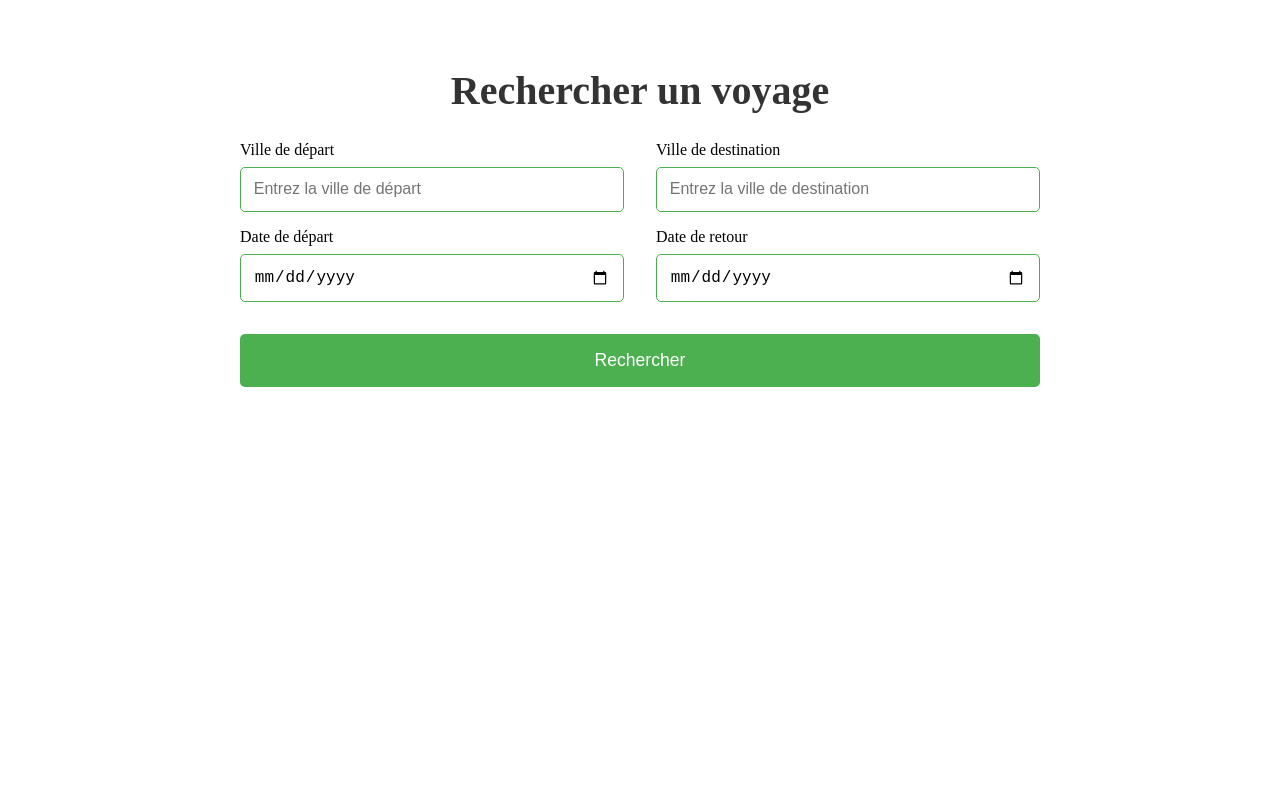
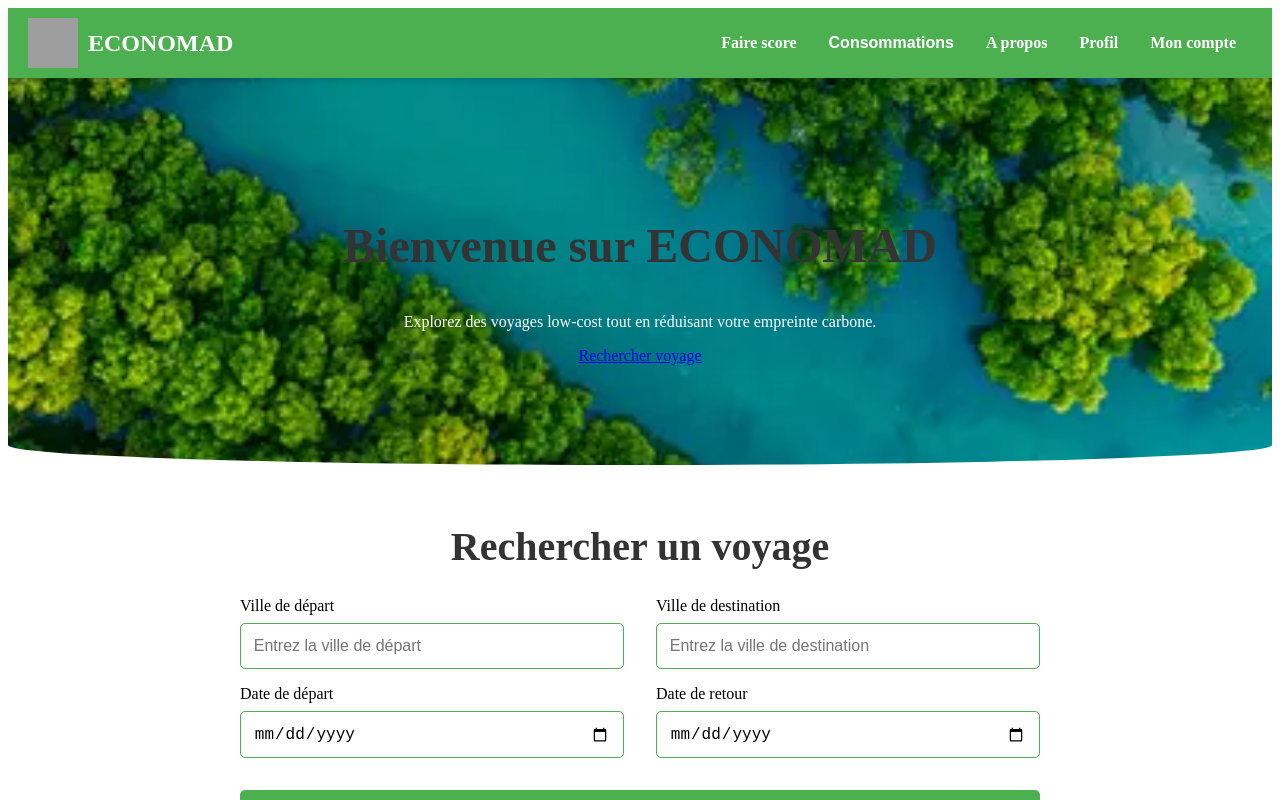
Before and after one commit to Projet-DEVOPS-GMT/economad-front, a Vue app: page /recherche in a window 1280 px wide. Shown: the top 800 px of the page. Built offline with nearby package versions, Linux system fonts and the light colour scheme; grey boxes are pictures that could not be loaded.

Commit message:
update profil css

```diff
--- a/src/components/Header.vue
+++ b/src/components/Header.vue
@@ -6,7 +6,7 @@
     </div>
     <nav class="nav-bar">
       <router-link to="/faire-score" class="nav-item">Faire score</router-link>
-      <router-link to="/profile" class="nav-item">Mon profil</router-link>
+
       <div class="dropdown">
         <button class="dropbtn">Consommations</button>
         <div class="dropdown-content">
@@ -14,6 +14,8 @@
           <router-link to="/historique" class="nav-item">Afficher historique</router-link>
         </div>
       </div>
+      <router-link to="" class="nav-item">A propos</router-link>
+      <router-link to="/profile" class="nav-item">Profil</router-link>
 
       <router-link to="/login" class="nav-item">Mon compte </router-link>
     </nav>
--- a/src/views/Hebergement.vue
+++ b/src/views/Hebergement.vue
@@ -87,7 +87,9 @@ export default {
 
 <style scoped>
 .hebergement-container {
-  margin: 20px;
+  text-align: center;
+  width: 100%;
+
 }
 
 .search-filters {
@@ -115,6 +117,7 @@ export default {
   display: flex;
   flex-wrap: wrap;
   gap: 20px;
+  justify-content: space-around;
 }
 
 .hebergement-card {
--- a/src/views/Home.vue
+++ b/src/views/Home.vue
@@ -21,13 +21,6 @@
       </div>
     </section>
 
-    <section class="search-section">
-      <div class="search-box">
-        <input type="text" placeholder="Où voulez-vous aller ?" />
-        <input type="date" />
-        <button class="search-btn">Rechercher</button>
-      </div>
-    </section>
 
     <!-- Ajout de la section d'hébergement -->
     <Hebergement />
@@ -226,7 +219,7 @@ export default {
 }
 
 .search-btn {
-  background-color: #004d40;
+  background-color: #4CAF50;
   color: white;
   padding: 10px 20px;
   border: none;
--- a/src/views/Recherche.vue
+++ b/src/views/Recherche.vue
@@ -1,4 +1,13 @@
 <template>
+  <Header></Header>
+  <section class="hero">
+      <div class="hero-content">
+        <h1>Bienvenue sur <span class="highlight">ECONOMAD</span></h1>
+        <p>Explorez des voyages low-cost tout en réduisant votre empreinte carbone.</p>
+        <router-link to="/recherche" class="btn-primary">Rechercher voyage</router-link>
+      </div>
+    </section>
+
   <div class="recherche-container">
     <h1>Rechercher un voyage</h1>
 
@@ -48,12 +57,21 @@
       </div>
     </div>
   </div>
+
+  <Footer></Footer>
 </template>
 
 <script>
 import apiClient from '../apiClient';  // Assurez-vous que le chemin d'importation est correct
+import Footer from '../components/footer.vue';
+  import Header from '../components/Header.vue';
 
-export default {
+  export default {
+    components: {
+      Footer,
+      Header
+    },
+
   data() {
     return {
       villeDepart: '',
@@ -192,4 +210,19 @@ button:hover {
   transform: scale(1.05);
   box-shadow: 0 4px 6px rgba(0, 0, 0, 0.2);
 }
+
+
+.hero {
+  background: url('@/assets/image5.webp') no-repeat center center/cover;
+  border-bottom-left-radius: 50% 20px;
+  border-bottom-right-radius: 50% 20px;
+  padding: 100px 20px;
+  text-align: center;
+  color: white;
+}
+
+.hero-content h1 {
+  font-size: 3rem;
+}
+
 </style>
```
